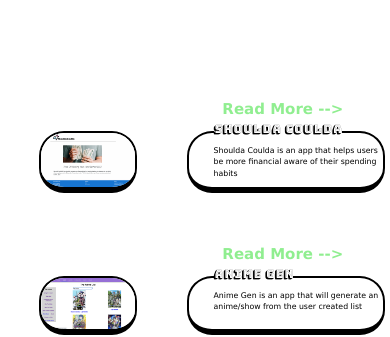
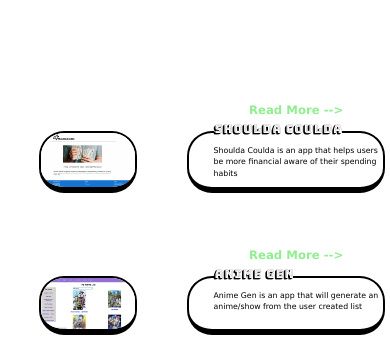
Before and after one commit to StudentCZ/my-website, a React (Create React App) app: page / in a window 390 px wide. Shown: the part 1452-1789 px from the top of the page. Built offline with nearby package versions, Linux system fonts and the light colour scheme.

Commit message:
added media queries for mboile

```diff
--- a/src/components/ProjectImageBar.module.css
+++ b/src/components/ProjectImageBar.module.css
@@ -69,3 +69,9 @@
   position: relative;
   z-index: 2;
 }
+
+@media only screen and (max-width: 600px) {
+  .readMore {
+    font-size: 3vw;
+  }
+}
```
